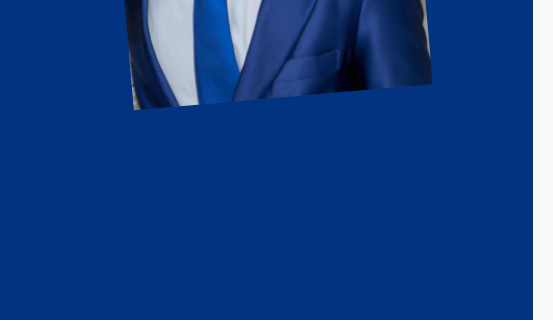
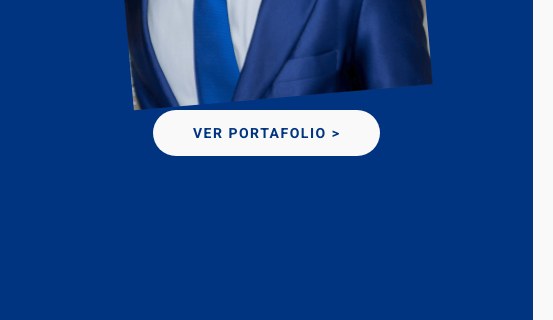
Before and after one commit to OdannysDeLaCruz/odannysdelacruz.github.io, a plain HTML site: page index.html in a window 1280 px wide. Shown: the part 427-747 px from the top of the page, 0-553 px from the left. Drawn offline with nearby package versions, Linux system fonts and the light colour scheme; a script that the page names is missing.

Commit message:
Agregue boton flotante de ver portafolio en la seccion foto_perfil

```diff
--- a/css/style.css
+++ b/css/style.css
@@ -146,6 +146,8 @@ body {
 	top: 0;
 }
 .foto_perfil_contenedor {
+	display: flex;
+    flex-direction: column;
 	position: relative;
 	padding: 20px;
 	margin-top: 130px;
@@ -165,7 +167,7 @@ body {
 }
 .foto_perfil_texto {
 	position: absolute;
-	z-index: 1;
+	z-index: 4;
 	top: -25px;
 	left: 0;
 	font-size: 40px;
@@ -176,9 +178,49 @@ body {
 	width: 200px;
 }
 .foto_perfil_img > img {
+	position: relative;
 	width: 100%;
 	transform: rotate(-5deg);
+	z-index: 3;
 }
+.foto_perfil_button {
+	position: relative;
+	z-index: 4;
+	border: none;
+	background: none;
+	margin-top: 20px;
+}
+.foto_perfil_link {
+	position: relative;
+	font-size: 14px;
+	letter-spacing: 1.5px;
+	font-weight: 600;
+	padding: 15px 40px;
+	background: var(--bg-color);
+	color: var(--principal-color);
+	border-radius: 125px;
+	height: 20px;
+	top: 0px;
+	opacity: 1;
+
+	animation: aparecer 3s;
+	animation: mover_boton 3s infinite alternate;
+}
+@keyframes aparecer {
+	from {
+		top: -50px;
+		opacity: 0;
+	}
+	to {
+		top: 0px;
+		opacity: 1;
+	}
+}
+@keyframes mover_boton {
+	from { top: 0px; }
+	to { top: 8px; }
+}
+
 /*---------------*/
 .perfil_info {
 	padding-bottom: 50px;
--- a/index.html
+++ b/index.html
@@ -41,6 +41,9 @@
                     <figure class="foto_perfil_img">
                         <img src="img/perfil.png" alt="Foto de Odannys De La Cruz | Frontend web developer">
                     </figure>
+                    <button class="foto_perfil_button">
+                        <a class="foto_perfil_link" href="portafolio.html">VER PORTAFOLIO &#62;</a>
+                    </button>
                 </div>
                 <canvas class="foto_perfil_particulas particulas_frente"></canvas>
             </section>
```
